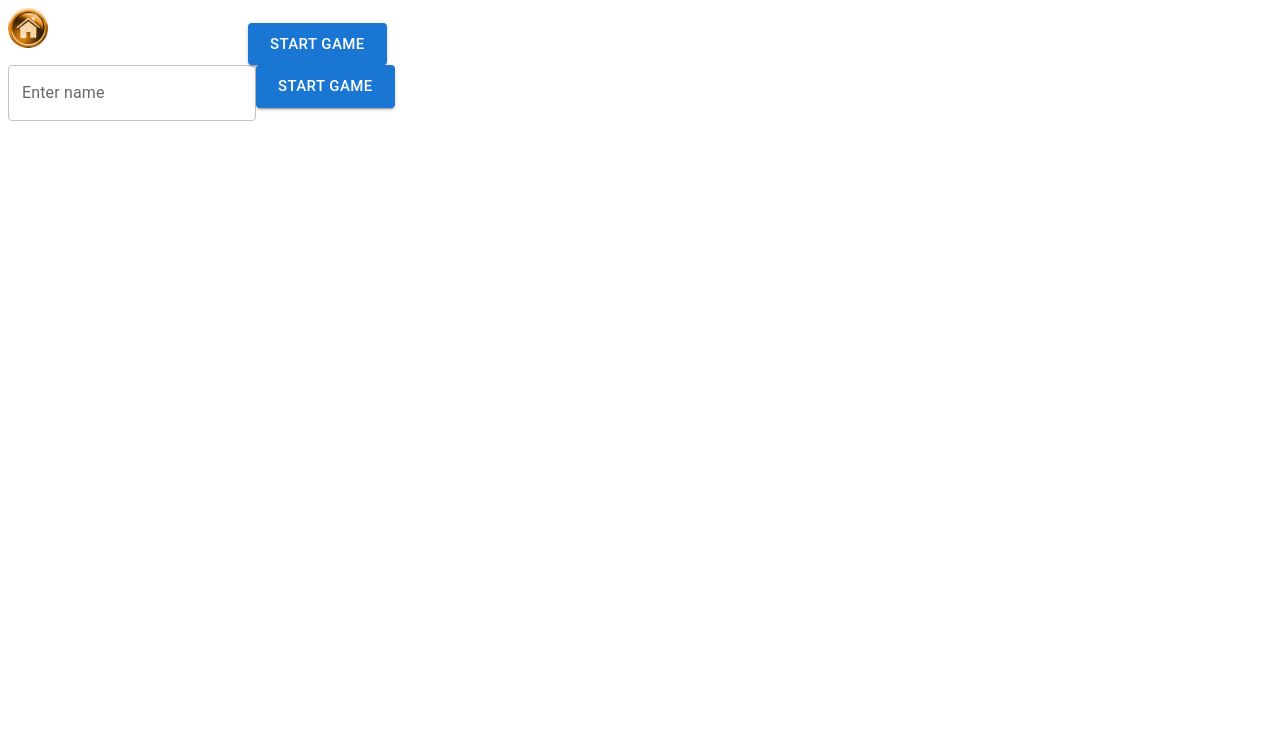
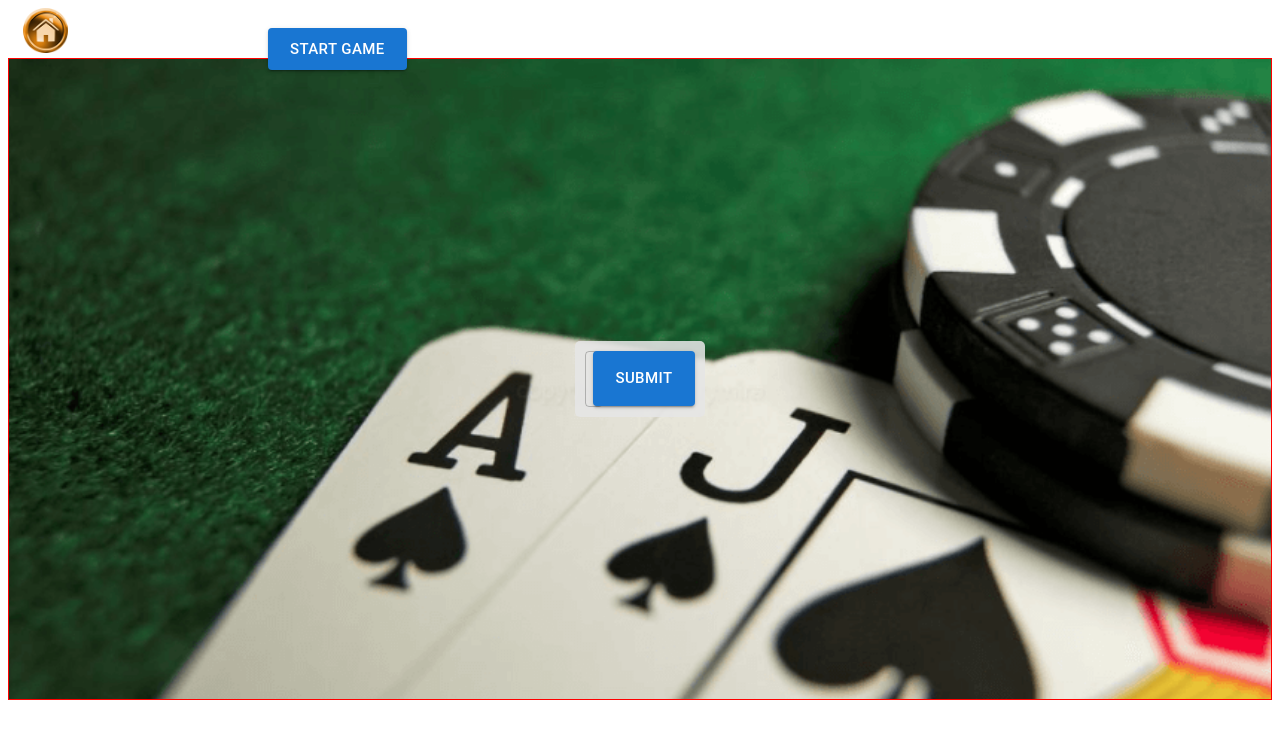
Before and after one commit to junedu416/react-nasty-dealer, a React (Create React App) app: page / in a window 1280 px wide. Shown: the top 738 px of the page. Built offline with nearby package versions, Linux system fonts and the light colour scheme.

Commit message:
Adds styling for Home page, textfield, submit button, welcome text banner, hero background, Game, Chatbox, Button and Card layouts.

```diff
--- a/src/App.js
+++ b/src/App.js
@@ -8,9 +8,16 @@ import { Lobby } from "./components/buttons/Lobby";
 import { StartGame } from "./components/buttons/StartGame";
 
 function App() {
+  const navStyling = {
+    width: '100%',
+    maxWidth: '1400px',
+    height: '50px',
+    margin: '0 auto',
+  }
+
   return (
     <>
-      <nav>
+      <nav style={navStyling}>
         <Link to="/">
           <Lobby />
         </Link>
--- a/src/components/CardTest.js
+++ b/src/components/CardTest.js
@@ -9,7 +9,9 @@ import Hit from "./buttons/Hit";
 import Split from "./buttons/Split";
 import Stand from "./buttons/Stand";
 import ChatBox from "./ChatBox";
-import RulePage from './rule/RulePage'
+import RulePage from './rule/RulePage';
+import { GameContainer, ChatContainer, CenteredBox } from './styled-components';
+import { flexbox } from "@chakra-ui/styled-system";
 
 
 const CardTest = () => {
@@ -187,11 +189,40 @@ const CardTest = () => {
     }
   }
 
+  const cardContainer = {
+    width: '100%',
+    height: '85%',
+    border: '1px solid red',
+    display: 'flex',
+    flexDirection: 'column',
+    alignItems: 'center',
+
+  }
+
+  const outerContainer = {
+    display: 'flex',
+    flexDirection: 'row',
+  }
+
+  const buttonContainer = {
+
+  }
+
   return (
     <>
-      <p>deckId: {deckId}</p>
+      <CenteredBox>
+        <GameContainer>
+          <div style={cardContainer}>
+            <div>
+              <Hand dealer dealersTurn={dealerVars.turn} cards={dealerVars.cards} score={dealerVars.score} bust={dealerVars.bust}/>
+            </div>
+            <div>
+              <Hand cards={playerVars.cards} score={playerVars.score} bust={playerVars.bust}/>
+            </div>
+          </div>
 
-      <div>
+          <div style={outerContainer}>
+            <div style={buttonContainer}>
               <Bet />
               <Split />
               <Stand buttonFunc={() => {
@@ -208,14 +239,13 @@ const CardTest = () => {
               <Double buttonFunc={double}/>
               <Deal buttonFunc={dealCards} />
             </div>
-
-      <Hand dealer dealersTurn={dealerVars.turn} cards={dealerVars.cards} score={dealerVars.score} bust={dealerVars.bust}/>
-      <Hand cards={playerVars.cards} score={playerVars.score} bust={playerVars.bust}/>
-
-
+            <p>deckId: {deckId} <RulePage/></p>
+          </div>
+        </GameContainer>
+        <ChatContainer>
           <ChatBox playerBust={playerVars.bust}/>
-      <RulePage/>
-
+        </ChatContainer>
+      </CenteredBox>
     </>
   );
 };
--- a/src/components/Hand.js
+++ b/src/components/Hand.js
@@ -1,5 +1,6 @@
 import { AbsoluteCenter } from "@chakra-ui/layout";
 import faceDownCard from "./../images/face-down-card.jpeg";
+import { CenteredBox } from './styled-components';
 
 const Hand = (props) => {
   const { dealer, cards, dealersTurn, score, bust } = props;
@@ -9,8 +10,8 @@ const Hand = (props) => {
     padding: "5px",
     border: "1px solid black",
     borderRadius: "9px",
-    position: "absolute",
-    left: "35px",
+    position: "relative",
+    left: "-125px",
     backgroundClip: "content-box",
     boxShadow: "inset 0 0 0 9px white",
   };
@@ -40,10 +41,11 @@ const Hand = (props) => {
         </h2>
         <p style={bustedStyling}>{cards.length > 0 && bust && <h2>BUST!</h2>}</p>
       </div>
+      <CenteredBox height='100%'>
         <div style={{ display: "flex" }}>
           {cards.map((card, index) => {
             return (
-            <div key={index}>
+              <div key={index} style={{width: '100%', border: '2px solid black'}}>
                 {dealer && !dealersTurn && cards.length === 2 && index === 1 ? (
                   <img
                     alt={"face down card"}
@@ -57,6 +59,9 @@ const Hand = (props) => {
                         alt={`${card.value} ${card.suit}`}
                         src={card.imgString}
                         width={150}
+                        style={{
+                          alignSelf: 'center',
+                        }}
                       />
                     ) : (
                       <img
@@ -75,6 +80,7 @@ const Hand = (props) => {
             );
           })}
         </div>
+      </CenteredBox>
     </div>
   );
 };
--- a/src/components/Home.js
+++ b/src/components/Home.js
@@ -1,6 +1,9 @@
 import { useState } from "react";
 import Button from "@mui/material/Button";
 import TextField from "@mui/material/TextField";
+import { CenteredBox } from './styled-components';
+import Background from '../images/hero.png'
+import { autocompleteClasses } from "@mui/material";
 
 function Home() {
   const [username, setUsername] = useState(retrieveUser());
@@ -21,29 +24,54 @@ function Home() {
     return user || "";
   }
 
+  const homePage = {
+    background: `url(${Background}) no-repeat center center`,
+    backgroundSize: 'cover',
+    maxWidth: '1400px',
+    margin: '0 auto',
+  }
+
+  const textStyle = {
+    backgroundColor: 'rgb(230, 230, 230, 0.87)',
+    padding: '10px',
+    borderRadius: '5px',
+  }
+
+  const welcome = {
+    backgroundColor: 'rgb(0, 0, 0, 0.6)',
+    padding: '20px',
+    borderRadius: '4px',
+    color: 'white',
+    fontFamily: 'helvetica',
+    fontSize: '3.6rem',
+  }
+
   return (
-    <div>
+    <div style={homePage}>
+      <CenteredBox>
           {login ? (
-        <h1>
+            <h1 style={welcome}>
               Hi
               {username
-            ? ` ${username}! Welcome to the game`
+                ? ` ${username}! Welcome to the Nasty Dealer`
                 : " idiot, you forget to input your name, but still welcome!"}
             </h1>
           ) : (
-        <form onSubmit={handleSubmit}>
+            <form onSubmit={handleSubmit} style={textStyle}>
               <TextField
                 id="outlined-basic"
                 label="Enter name"
                 variant="outlined"
                 value={username}
                 onChange={handleChange}
+                style={{width:'0px', paddingRight:'8px'}}
               />
-          <Button type="submit" variant="contained" size="large">
-            Start Game
+              <Button type="submit" variant="contained" size="large" style={{height: '55px'}}>
+                Submit
               </Button>
             </form>
           )}
+      </CenteredBox>
     </div>
   );
 }
--- a/src/components/buttons/Lobby.js
+++ b/src/components/buttons/Lobby.js
@@ -1,11 +1,9 @@
-// import Button from "@mui/material/Button";
-// import React from 'react';
 import Home from "../../images/Home.png";
 
 const Lobby = () => {
   return (
     <>
-      <img src={Home} style={{ width: "40px", height: "40px" }} />
+      <img src={Home} alt="Home button" style={{ width: "45px", height: "45px", marginLeft: "15px" }} />
     </>
   );
 };
--- a/src/components/buttons/StartGame.js
+++ b/src/components/buttons/StartGame.js
@@ -2,7 +2,7 @@ import Button from "@mui/material/Button";
 
 const StartGame = () => {
   return (
-    <Button variant="contained" size="large" color="primary">
+    <Button variant="contained" size="large" color="primary" style={{margin: '0', boxSizing: 'border-box',}}>
       Start Game
     </Button>
   );
--- /dev/null
+++ b/src/components/styled-components/index.js
@@ -0,0 +1,40 @@
+import styled from "styled-components";
+
+export const CenteredBox = styled.div`
+  display: flex;
+  flex-direction: row;
+  align-content: center;
+  justify-content: center;
+  height: ${(props) => (props.height ? props.height : "80vh")};
+  max-width: 1400px;
+  align-items: center;
+  margin: 0 auto;
+  border: 1px solid red;
+`;
+
+export const GameContainer = styled.div`
+  display: flex;
+  flex-direction: column;
+  align-content: center;
+  justify-content: center;
+  height: 100%;
+  width: 85%;
+  align-items: center;
+  border: 3px solid pink;
+`;
+
+export const ChatContainer = styled.div`
+  display: flex;
+  flex-direction: column;
+  width: 15%;
+  height: 98%;
+  padding-left: 10px;
+  padding-top: 15px;
+  border: 3px solid green;
+`;
+
+// export const ButtonContainer = styled.div`
+//   display: flex;
+//   width: 100%;
+//   border: 3px solid blue;
+// `;
```
Also changed, not shown: src/images/hero.png (added). Lines whose indentation alone changed are shown as unchanged.
